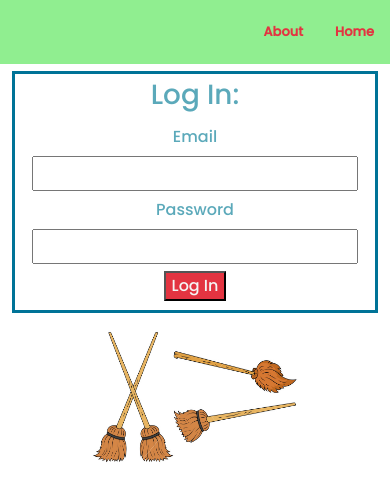
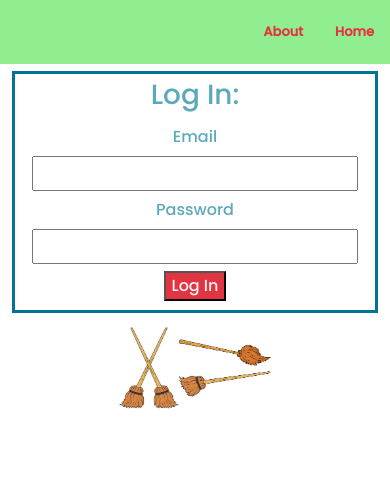
Before and after one commit to smclairecarden/chores-simplified, a Flask app: page /login in a window 390 px wide. Shown: the top 501 px of the page. Run offline with Flask 2, Linux system fonts and the light colour scheme; parts of the project's set-up code (start-up, migrations or seed data) failed here and were passed over; some libraries are stand-ins or nearby versions.

Commit message:
adjust login image height

```diff
--- a/myapp/static/styles.css
+++ b/myapp/static/styles.css
@@ -160,7 +160,7 @@ a {
 
   .brooms, .addchoreimg {
     max-width: 60%;
-    min-height: 40%;
+    min-height: 20%;
     margin: 0 auto;
   }
 
```
